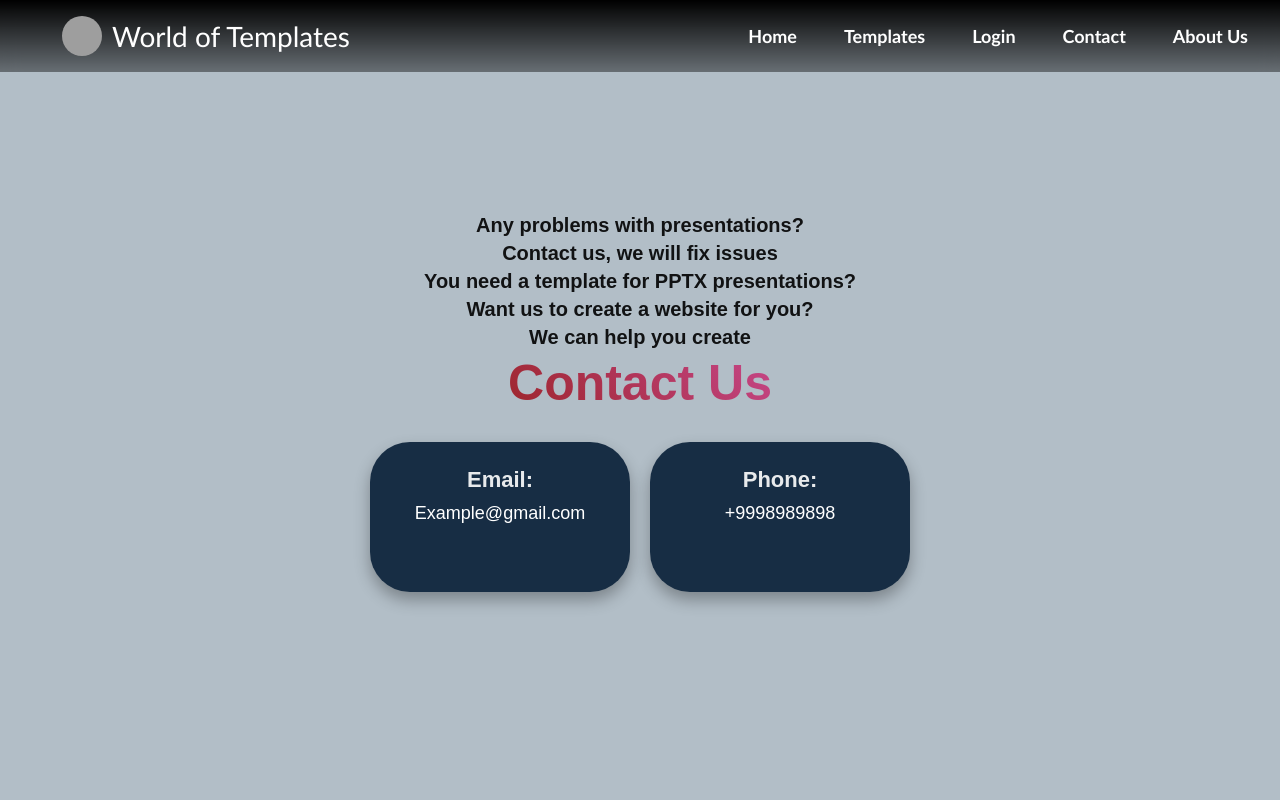
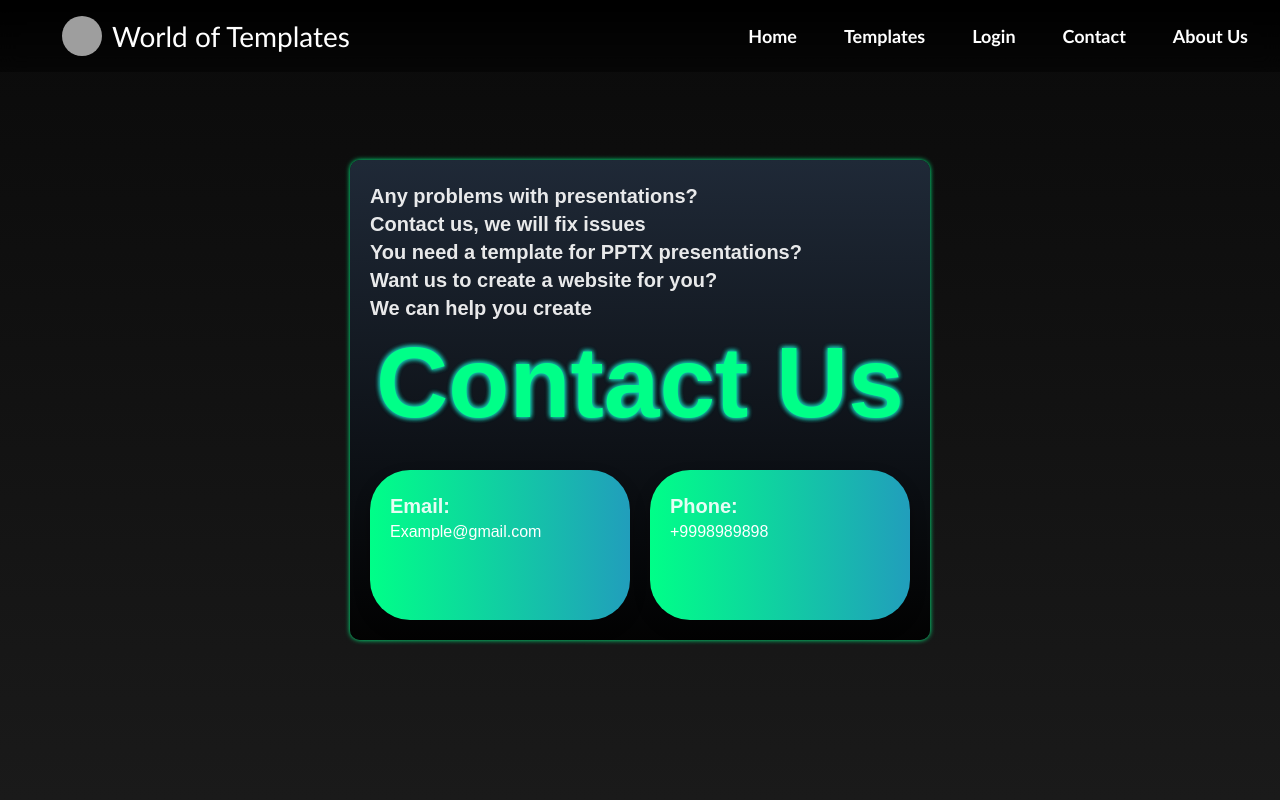
Before and after one commit to AsrorbekAbdujalilov/Worldoftemplates, a Django app: template main/templates/html/contact.html in a window 1280 px wide. Run offline with Django 5.2, Linux system fonts and the light colour scheme; the template is opened without the code that fills it: values that come from a table or form of the project are taken from there, others are empty; data comes from the database, SQL or seed files in the repository; both versions use the stored data as it was after the commit; parts of the project's set-up code (start-up, migrations or seed data) failed here and were passed over; grey boxes are pictures that could not be loaded.

Commit message:
contact page changes
some changes, Nodir I have a question for you, when do you want to begin working, Ha?

```diff
--- a/main/templates/html/contact.html
+++ b/main/templates/html/contact.html
@@ -5,20 +5,7 @@
 
     {% block content %}
 
-    <style>
-        h1 {
-            font-size: 50px;
-            background: linear-gradient(45deg, #8b1703, #d855b1);
-            -webkit-background-clip: text;
-            -webkit-text-fill-color: transparent;
-            transition: transform 0.3s;
-        }
-        h1:hover {
-            transform: scale(1.1);
-            }
-    </style>
-
-    <link rel="stylesheet" href="{% static '/css/contactt.css' %}">
+    <link rel="stylesheet" href="{% static '/css/contact.css' %}">
 
     <div class="container">
         <h3>Any problems with presentations?</h3>
--- a/static/css/contactt.css
+++ b/static/css/contact.css
@@ -1,25 +1,38 @@
 body {
-  font-family: 'Poppins', sans-serif;
-  background: #284b635b;
-  color: white;
   display: flex;
   justify-content: center;
   align-items: center;
   height: 100vh;
+  font-family: 'Poppins', sans-serif;
+  background: linear-gradient(180deg, #0a0a0a, #1a1a1a);
   margin: 0;
-  text-align: center;
+  color: #fff;
 
 }
+
+h1{
+  font-size: 100px;
+  margin-bottom: 10px;
+  text-align: center;
+  font-weight: 600;
+  color: #00ff88;
+  text-shadow: 0 0 5px #219ebc, 0 0 5px #00ff88, 0 0 5px #219ebc;
+}
+
+
 .container {
+  border-radius: 10px;
+  box-shadow: 0 0 5px #00ff88;
   max-width: 600px;
   padding: 20px;
+  background: linear-gradient(to top, rgba(0, 0, 0, 0.9), #1f2937);
 }
 
 h3 {
   font-size: 20px;
   margin: 5px 0;
   opacity: 0.9;
-  color: black;
+  color: rgb(255, 255, 255);
 }
 .contact-box {
   display: flex;
@@ -28,7 +41,7 @@ h3 {
   margin-top: 30px;
 }
 .box {
-  background: #172d44;
+  background: linear-gradient(to right, #00ff88, #219ebc);
   padding: 20px;
   border-radius: 40px;
   width: 260px;
@@ -39,19 +52,5 @@ h3 {
 }
 .box:hover {
   transform: translateY(-10px);
-  box-shadow: 0 12px 24px rgba(255, 255, 255, 0.2);
+  box-shadow: 0 0 5px #00ff88;
 }
-.box h3 {
-  font-size: 22px;
-  margin-bottom: 10px;
-  color: white;
-}
-.box p {
-  font-size: 18px;
-  font-weight: 300;
-  color: white;
-}
-
-p {
-  color: black;
-}
```
Also changed, not shown: db.sqlite3.
